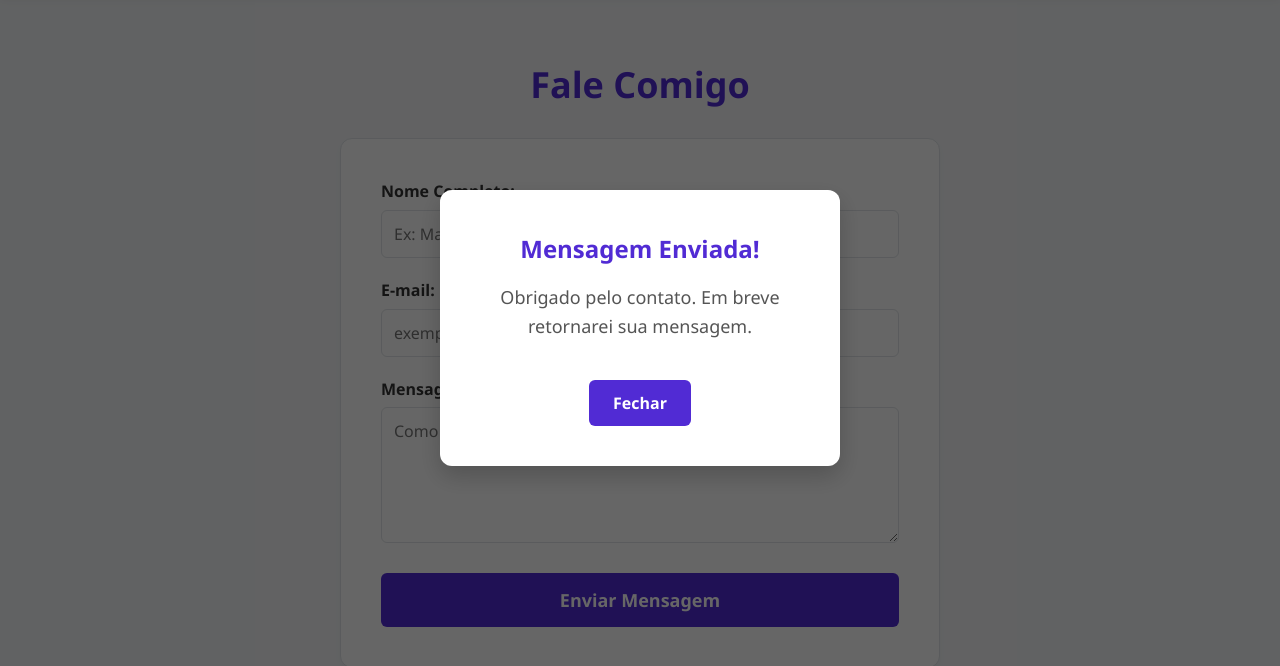
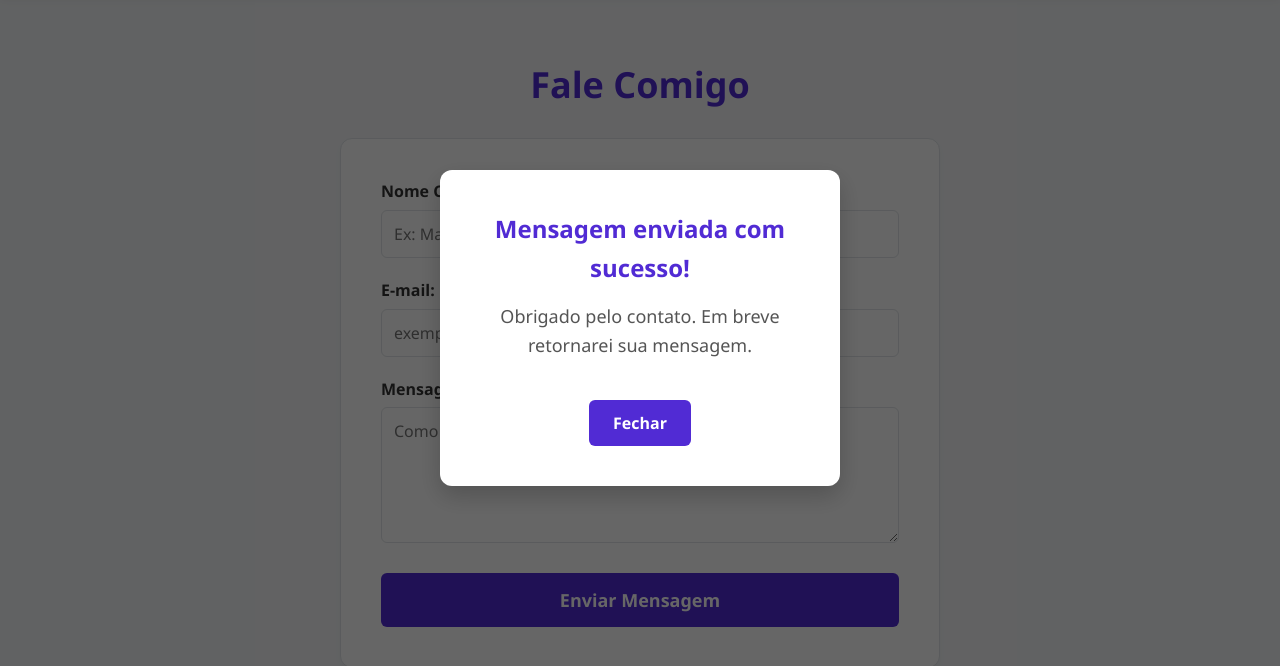
Before and after one commit to vinibassi/AplicacaoWebEMoveis-AtividadePratica, a plain HTML site: page index.html in a window 1280 px wide. Both pictures are taken after typing "Sample", "name@example.com", "Sample" into the empty fields and a click on the button "Enviar Mensagem". Shown: the part 2345-3011 px from the top of the page. Drawn offline with Linux system fonts and the light colour scheme.

Commit message:
fix form submit message

```diff
--- a/index.html
+++ b/index.html
@@ -125,7 +125,7 @@
 
     <div id="janela-aviso" class="fundo-modal">
         <div class="caixa-modal">
-            <h3>Mensagem Enviada!</h3>
+            <h3>Mensagem enviada com sucesso!</h3>
             <p>Obrigado pelo contato. Em breve retornarei sua mensagem.</p>
             <button id="botao-fechar-modal">Fechar</button>
         </div>
```
